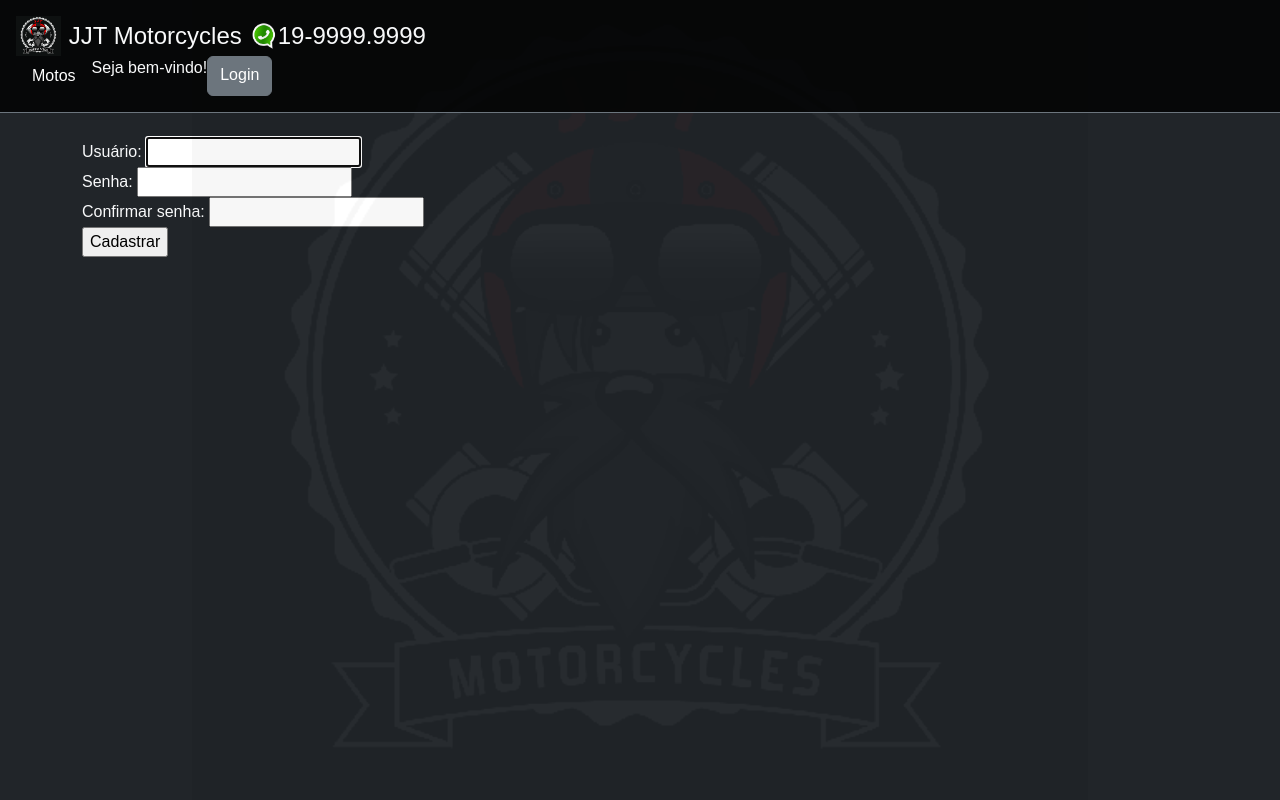
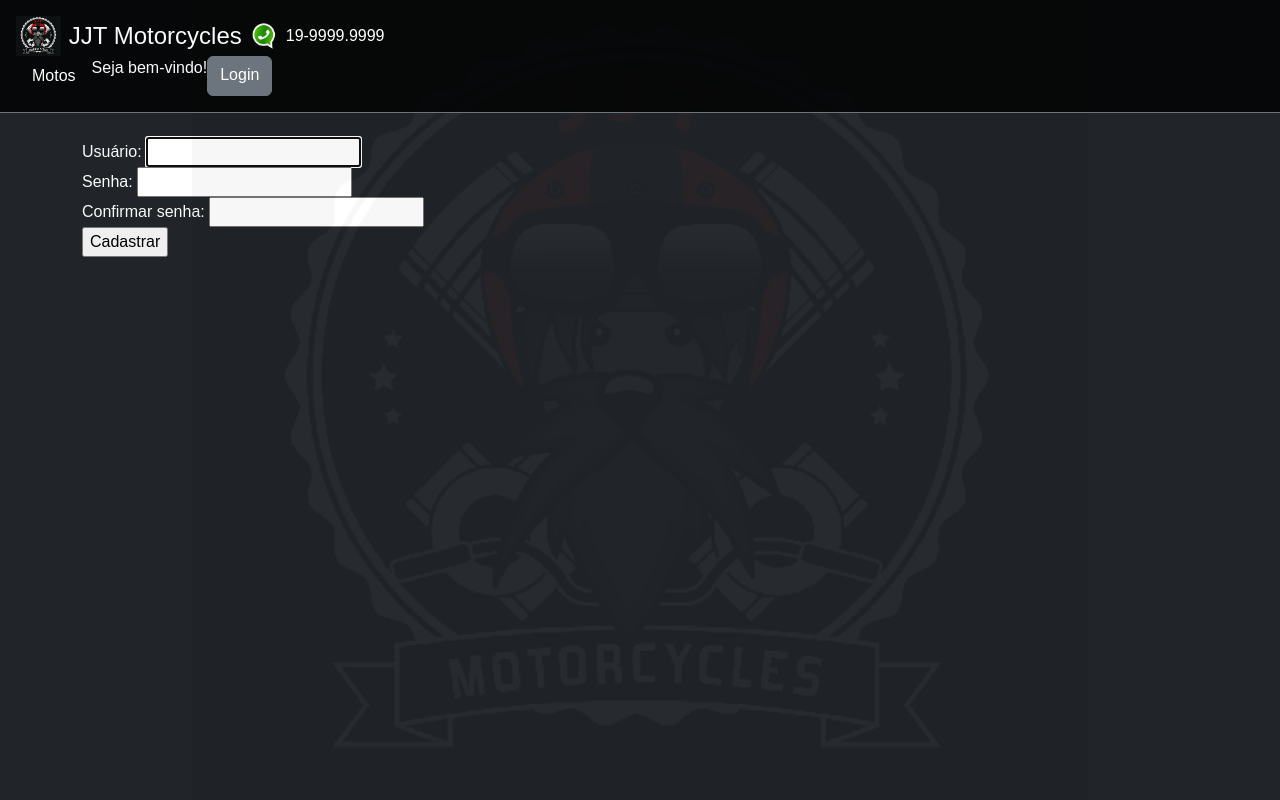
Before and after one commit to Marcel0Borg3s/Dj_motos_JJT_v2, a Django app: page /register/ in a window 1280 px wide. Run offline with Django 5.2, Linux system fonts and the light colour scheme.

Commit message:
correção do clicável em logo + tel

```diff
--- a/app/templates/base.html
+++ b/app/templates/base.html
@@ -60,11 +60,13 @@
 
         <h1 class="h4 mb-0 me-2">JJT Motorcycles </h1>
 
-        <a href="https://wa.me/5519999999999" target="_blank">
-          <img src="{% static 'images/whatsapp.png' %}" alt="Fale no WhatsApp" style="height: 28px; width: 28px;">
-        </a>
+        <div class="d-flex align-items-center">
+          <a href="https://wa.me/5519999999999" target="_blank" class="d-flex align-items-center text-decoration-none text-white">
+            <img src="{% static 'images/whatsapp.png' %}" alt="Fale no WhatsApp" style="height: 28px; width: 28px;" class="me-2">
+            <span>19-9999.9999</span>
+          </a>
+        </div>
 
-        <h1 class="h4 mb-0 me-2"> 19-9999.9999 </h1>
 
       </div>
 
```
